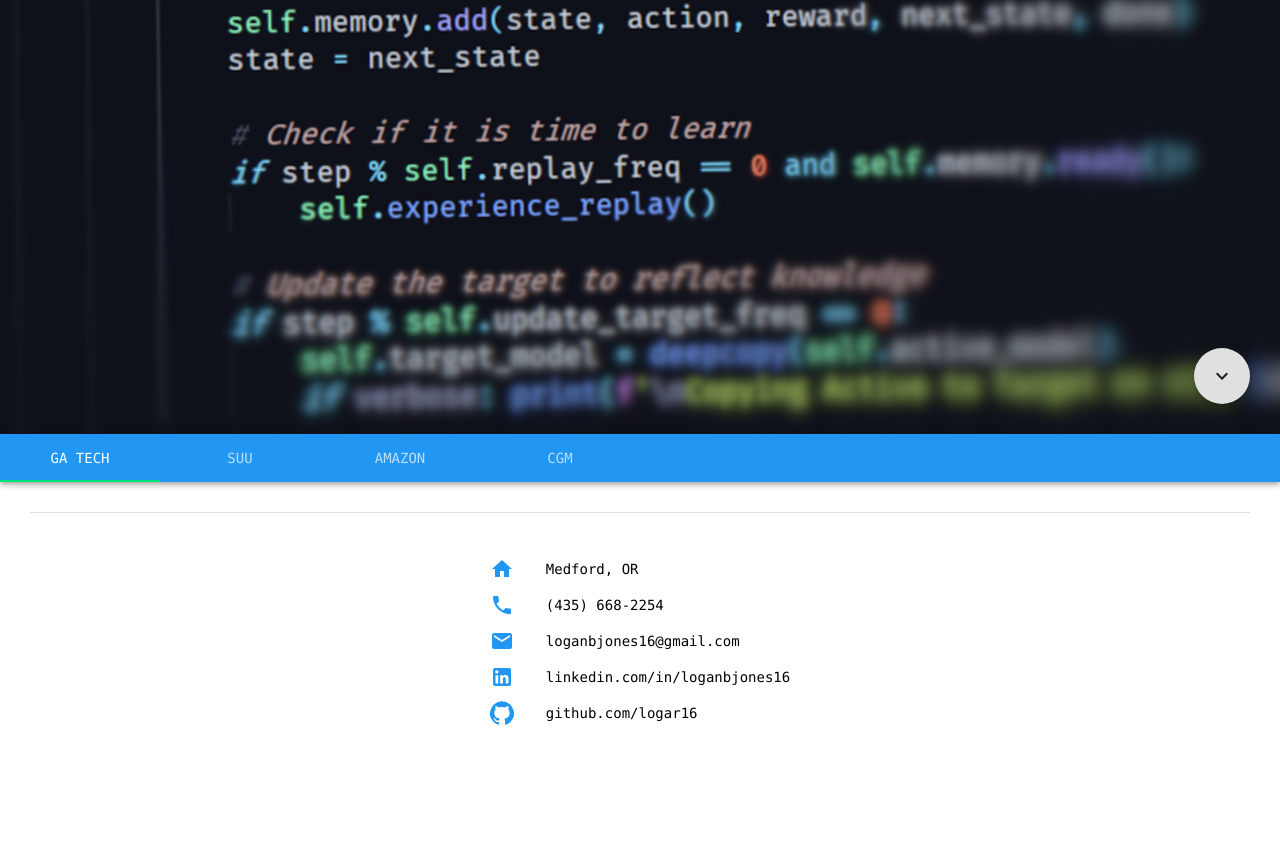
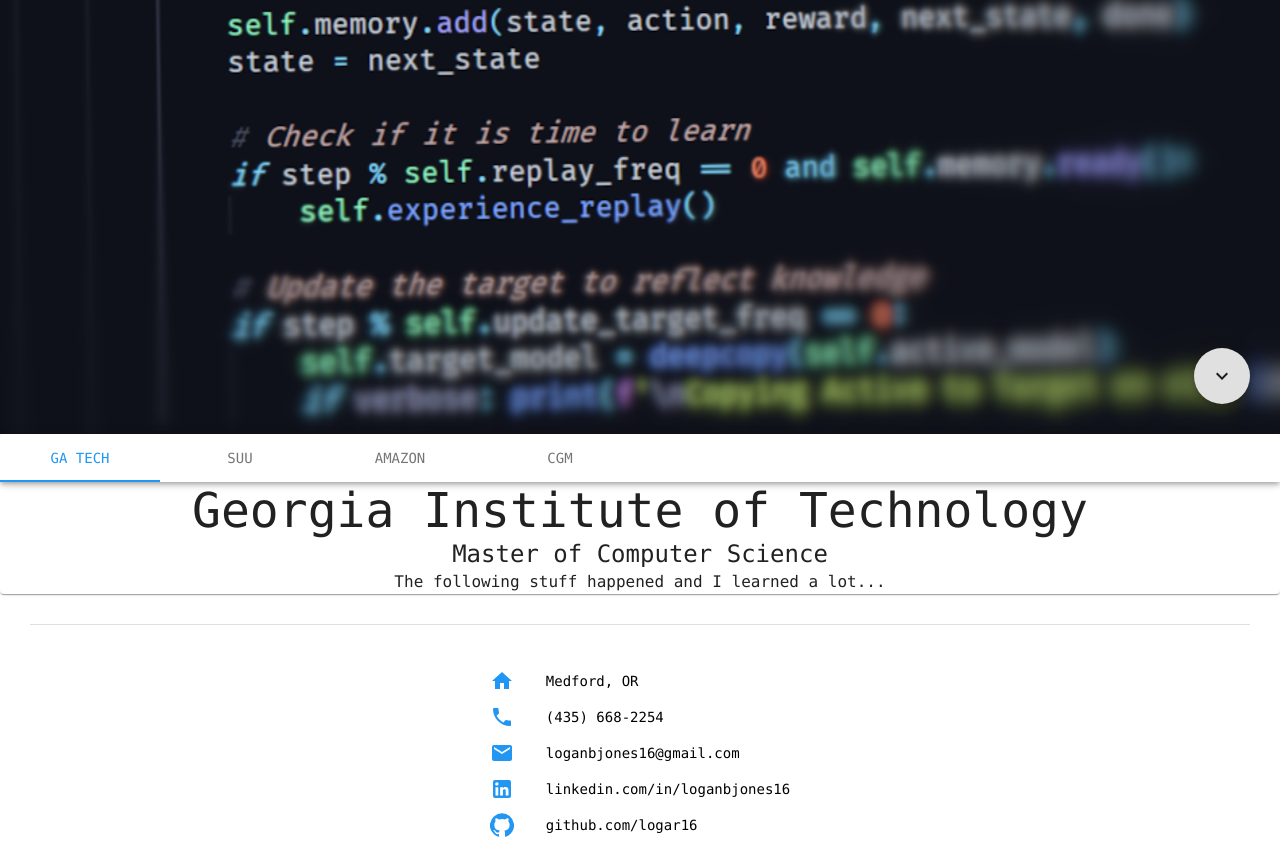
Before and after one commit to logar16/my-site, a React (Create React App) app: page /my-site/experience in a window 1280 px wide. Shown: the part 370-1221 px from the top of the page. Before the commit the page ends 1109 px from the top, so only its background shows below. Built offline with nearby package versions, Linux system fonts and the light colour scheme.

Commit message:
Fix experience tabs

```diff
--- a/src/pages/experience/Experience.js
+++ b/src/pages/experience/Experience.js
@@ -6,7 +6,7 @@
 import Contact from '../../common/Contact'
 
 import codingImage from './coding.png';
-import { Divider } from "@material-ui/core";
+import { Divider, Grid, Typography } from "@material-ui/core";
 
 const useStyles = makeStyles({
   root: {
@@ -20,7 +20,7 @@
   },
 });
 
-export default function Experience() {
+export default function ExperiencePage() {
   const classes = useStyles();
 
   return (
@@ -30,10 +30,63 @@
       </div>
       <div  id="start"></div>
       <div>
-        <ExperienceSwitcher/>
+        <ExperienceSwitcher>
+          <GatechExperience id="gatech"/>
+          <SuuExperience    id="suu"/>
+          <AmazonExperience id="amazon"/>
+          <CgmExperience    id="cgm"/>
+        </ExperienceSwitcher>
       </div>
       <Divider  className={classes.divider}  variant='middle'/>
       <Contact/>
     </div>
   );
 }
+
+function Experience(props) {
+  return (
+    <div>
+      <div>
+        <Typography variant='h3'>
+          {props.title}
+        </Typography>
+        <Grid container direction='column'>
+          <Grid item>
+            <Typography variant='h5'>
+              {props.subtitle}
+            </Typography>
+          </Grid>
+
+          <Grid item>
+            <Typography>
+                {props.details}
+              </Typography>
+          </Grid>
+        </Grid>
+      </div>
+      {/* Other */}
+      <div>
+        {props.children}
+      </div>
+    </div>
+
+  )
+}
+
+function GatechExperience() {
+  return <Experience
+    title="Georgia Institute of Technology"
+    subtitle="Master of Computer Science"
+    details="The following stuff happened and I learned a lot..."
+    >
+  </Experience>;
+}
+function SuuExperience() {
+  return <Experience  title="Southern Utah University"/>;
+}
+function AmazonExperience() {
+  return <Experience title="Amazon.com"/>;
+}
+function CgmExperience() {
+  return <Experience title="Casino Game Maker Inc."/>;
+}
--- a/src/pages/experience/Switch.js
+++ b/src/pages/experience/Switch.js
@@ -1,36 +1,55 @@
 import React, { useState } from "react";
-import { AppBar, Tabs, Tab, Link, Grid, Typography } from "@material-ui/core";
+import { AppBar, Tabs, Tab, Paper } from "@material-ui/core";
 import { useLocation } from "react-router-dom";
 
 const locations = [
-  '#gatech',
-  '#suu',
-  '#amazon',
-  '#cgm',
+  'gatech',
+  'suu',
+  'amazon',
+  'cgm',
 ]
 
 
-export default function ExperienceSwitcher() {
-  let path = useLocation().pathname
-  console.log("path:", path)
-  var index = locations.indexOf(path)
-  index = index >= 0 ? index : 0
+export default function ExperienceSwitcher(props) {
+  var query = new URLSearchParams(useLocation().search);
+  var index = locations.indexOf(query.get("xp"))
+  index = Math.max(0, index)
+  // console.log(`query; ${query.get("xp")}, index: ${index}`
+  // var history = useHistory()
   const [value, setValue] = useState(index)
   const handleChange = (event, newValue) => {
     setValue(newValue);
-    console.log(newValue);
+    // history.push("/experience") //Clean up the URL, but it dilutes the history
   }
 
   return (
-      <div>
-        <AppBar position="sticky">
-          <Tabs value={value} onChange={handleChange}>
-            <Tab  label='GA Tech' id="gatech"  />
-            <Tab  label='SUU'     id="suu"     />
-            <Tab  label='Amazon'  id="amazon"  />
-            <Tab  label='CGM'     id="cgm"     />
+      <Paper>
+        <AppBar id="switcher" position="sticky" color="transparent">
+          <Tabs
+            value={value}
+            onChange={handleChange}
+            indicatorColor="primary"
+            textColor="primary"
+          >
+            <Tab  label='GA Tech' />
+            <Tab  label='SUU'     />
+            <Tab  label='Amazon'  />
+            <Tab  label='CGM'     />
           </Tabs>
         </AppBar>
-      </div>
+        <DynamicDisplay value={locations[value]}>{props.children}</DynamicDisplay>
+      </Paper>
   );
 }
+
+function DynamicDisplay(props) {
+  var value = props.value;
+  var children = React.Children.toArray(props.children);
+  var display = children.find(c => c.props.id === value);
+  // console.log(value, display);
+  return (
+    <div>
+      {display}
+    </div>
+  );
+}
--- a/src/pages/home/ExperienceSummary.js
+++ b/src/pages/home/ExperienceSummary.js
@@ -91,7 +91,7 @@
   this.title = title;
   this.subtitle = subtitle;
   this.details = details;
-  this.link = link;
+  this.link = `/my-site/experience?xp=${link}#switcher`;
   this.image = image;
 }
 
@@ -99,14 +99,14 @@
   "Master of Science",
   "Major: Computer Science\nConcentration: Interactive Intelligence",
   "Graduated Dec 2020 with GPA 3.80",
-  "/experience",
+  "gatech",
   gatechImage
 );
 const suu = new Experience(
   "Bachelor of Science",
   "Major: Biology\nMinor: Chemistry",
   "Graduated May 2016 with GPA 3.77",
-  "/experience",
+  "suu",
   suuImage
 );
 
@@ -114,7 +114,7 @@
   "Amazon",
   "Software Development Engineer I",
   "Aug 2019 - Sep 2020",
-  "/experience",
+  "amazon",
   amazonImage
 );
 
@@ -122,6 +122,6 @@
   "Casino Game Maker",
   "Software Engineer",
   "April 2016 - July 2019",
-  "/experience",
+  "cgm",
   cgmImage
 );
```
Also changed, not shown: 1 other file (tests, documents, lock files or other folders).
